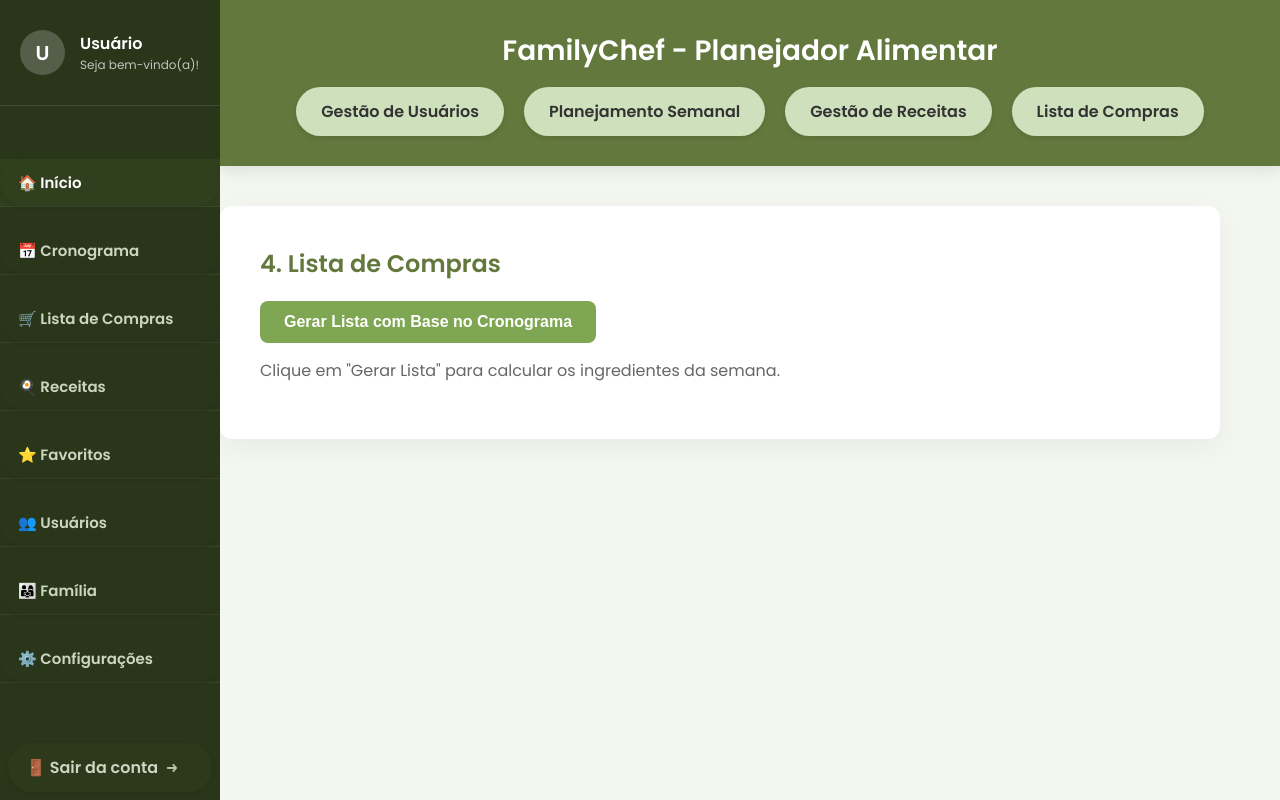
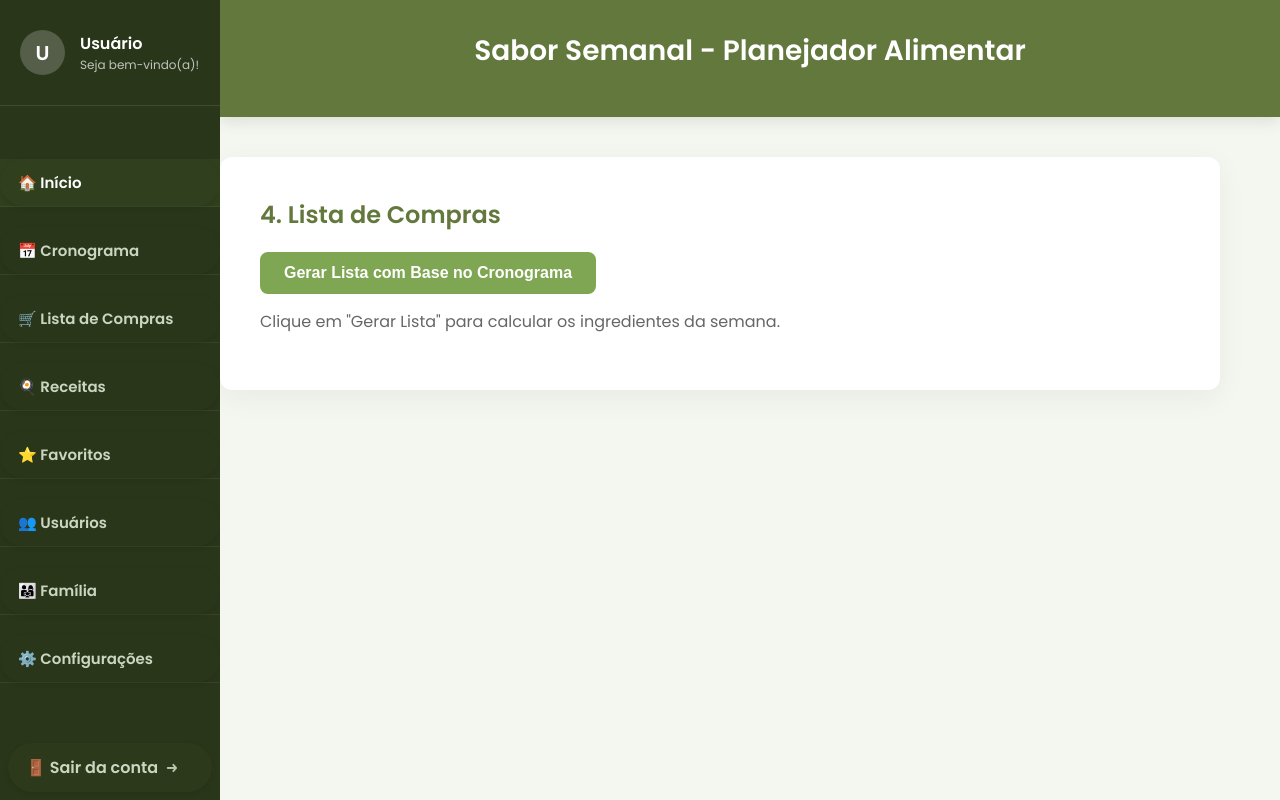
Before and after one commit to mariasantos128/planejador-de-refei-es-, a PHP site: page /html/compras.html in a window 1280 px wide. Run offline with PHP 8.4, Linux system fonts and the light colour scheme.

```diff
--- a/html/compras.html
+++ b/html/compras.html
@@ -3,20 +3,12 @@
 <head>
     <meta charset="UTF-8">
     <meta name="viewport" content="width=device-width, initial-scale=1.0">
-    <title>FamilyChef - Planejador Alimentar</title>
+    <title>Sabor Semanal - Planejador Alimentar</title>
     <link rel="stylesheet" href="../css/style.css">
 </head>
 <body>
     <header>
-        <h1>FamilyChef - Planejador Alimentar</h1>
-        <nav>
-            <ul>
-                <li><a href="usuarios.html">Gestão de Usuários</a></li>
-                <li><a href="planejamento.html">Planejamento Semanal</a></li>
-                <li><a href="receitas.html">Gestão de Receitas</a></li>
-                <li><a href="compras.html">Lista de Compras</a></li>
-            </ul>
-        </nav>
+        <h1>Sabor Semanal - Planejador Alimentar</h1>
     </header>
 
     <section id="compras">
--- a/html/dashboard.html
+++ b/html/dashboard.html
@@ -25,7 +25,7 @@
     <ul class="nav-links">
         <li class="active"><a href="dashboard.html"><span class="icon">🏠</span> <span class="label">Início</span></a></li>
         <li><a href="planejamento.html"><span class="icon">📅</span> <span class="label">Cronograma</span></a></li>
-        <li><a href="listadecompras.html"><span class="icon">🛒</span> <span class="label">Lista de Compras</span></a></li>
+        <li><a href="compras.html"><span class="icon">🛒</span> <span class="label">Lista de Compras</span></a></li>
         <li><a href="receitas.html"><span class="icon">🍳</span> <span class="label">Receitas</span></a></li>
         <li><a href="favoritos.html"><span class="icon">⭐</span> <span class="label">Favoritos</span></a></li>
         <li><a href="usuarios.html"><span class="icon">👥</span> <span class="label">Usuários</span></a></li>
@@ -84,7 +84,7 @@
             <div class="card">
                 <div class="card-header">
                     <h3>Lista de Compras</h3>
-                    <button class="btn-text" onclick="window.location.href='listadecompras.html'">Abrir lista</button>
+                    <button class="btn-text" onclick="window.location.href='compras.html'">Abrir lista</button>
                 </div>
                 <div class="progress-container">
                     <div class="progress-bar"><div class="progress-fill" style="width: 35%;"></div></div>
--- a/html/usuarios.html
+++ b/html/usuarios.html
@@ -3,12 +3,12 @@
 <head>
     <meta charset="UTF-8">
     <meta name="viewport" content="width=device-width, initial-scale=1.0">
-    <title>FamilyChef - Planejador Alimentar</title>
+    <title>Sabor Semanal - Planejador Alimentar</title>
     <link rel="stylesheet" href="../css/style.css">
 </head>
 <body>
     <header>
-        <h1>FamilyChef - Planejador Alimentar</h1>
+        <h1>Sabor Semanal - Planejador Alimentar</h1>
         <nav>
             <ul>
                 <li><a href="usuarios.html">Gestão de Usuários</a></li>
--- a/js/db.js
+++ b/js/db.js
@@ -1,6 +1,6 @@
 // db.js
 
-const NOME_BANCO = "FamilyChefDB";
+const NOME_BANCO = "SaborSemanalDB";
 const VERSAO_BANCO = 2; // Mudamos para 2 para forçar a criação da tabela de usuários
 const TABELA_RECEITAS = "receitas";
 const TABELA_USUARIOS = "usuarios"; // Nossa nova tabela!
@@ -28,7 +28,7 @@ function iniciarBanco() {
 
         request.onsuccess = (event) => {
             db = event.target.result;
-            resolve("Banco de dados do FamilyChef iniciado com sucesso!");
+            resolve("Banco de dados do Sabor Semanal iniciado com sucesso!");
 
             // Se estivermos na página de usuários, já carrega a lista
             if (typeof carregarUsuarios === "function") {
--- a/js/script.js
+++ b/js/script.js
@@ -2,7 +2,7 @@
    1. SISTEMA DE USUÁRIOS (ADM PRIMEIRO) & CONVITE
    ========================================================== */
 // Puxa da memória ou começa vazio se for a primeira vez
-let usuarios = JSON.parse(localStorage.getItem('membrosFamilyChef')) || [];
+let usuarios = JSON.parse(localStorage.getItem('membrosSaborSemanal')) || [];
 
 function renderUsuarios() {
     // CORRIGIDO: Padronizei o nome da variável para listaUI
@@ -70,7 +70,7 @@ if (btnConvidar) {
         });
 
         // Salva a lista atualizada na memória do navegador!
-        localStorage.setItem('membrosFamilyChef', JSON.stringify(usuarios));
+        localStorage.setItem('membrosSaborSemanal', JSON.stringify(usuarios));
 
         renderUsuarios();
 
--- a/view.php
+++ b/view.php
@@ -152,7 +152,7 @@ function renderView(?array $resultado = null): void {
         </div>
     </main>
 
-    <footer>Sabor Semanal &copy; <?= date('Y') ?> — Projeto FamilyChef</footer>
+    <footer>Sabor Semanal &copy; <?= date('Y') ?> — Projeto Sabor Semanal</footer>
 </body>
 </html>
 <?php
```
Also changed, not shown: html/planejamento.html (+2 -10 lines), html/receitas.html (+2 -10 lines).
